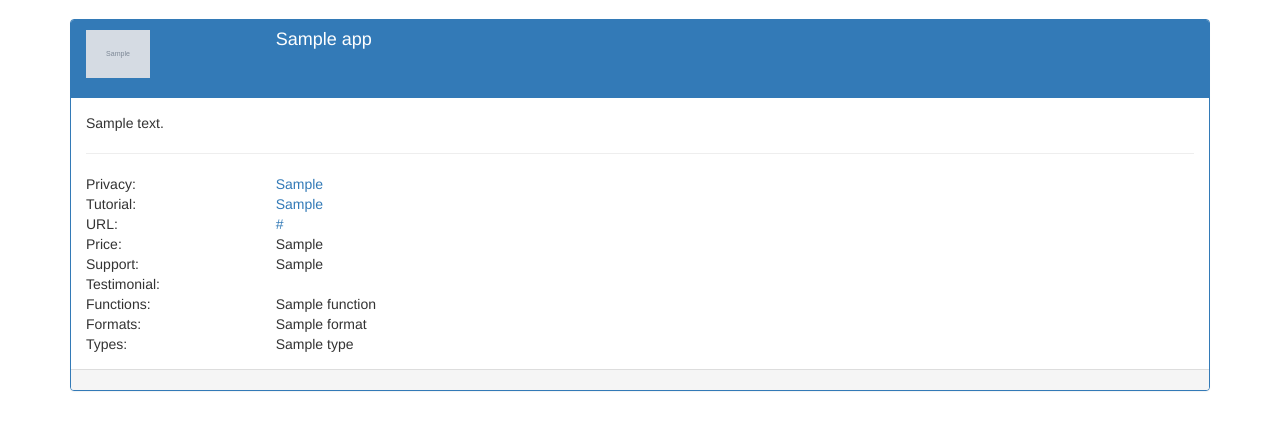
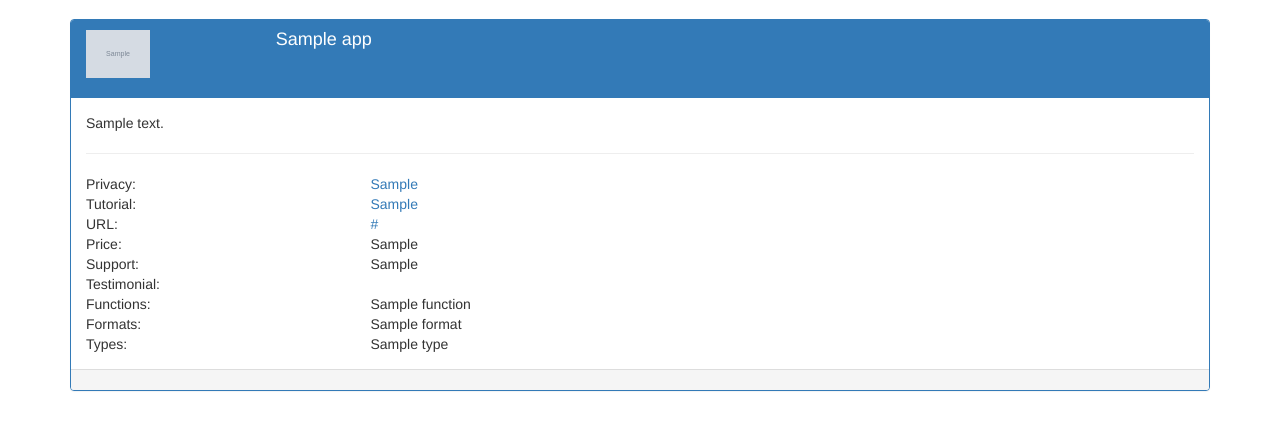
Before and after one commit to llcit/clt-pln, a Django app: page /app/1/ in a window 1280 px wide. Shown: the part 51-481 px from the top of the page. Run offline with Django 3.2, Linux system fonts and the light colour scheme; tables that the repository leaves empty hold one stand-in row (values such as "Sample post"); grey boxes marked "Sample" are stand-in pictures; some libraries are stand-ins or nearby versions.

Commit message:
Adjusted panel size with devices size.

```diff
--- a/pln/templates/pln/app.html
+++ b/pln/templates/pln/app.html
@@ -8,12 +8,12 @@
       <!-- panel header -->
       <div style="height: 78px;" class="panel-heading">
 	<div class="row">
-	  <div class="col-md-2">
+	  <div class="col-sm-2 col-xs-2">
 	    <a href="{{ item.url }}">
 	      <img class="img-responsive pln app icon" src="{{ item.icon }}" width="64" alt="App Icon N/A">
 	    </a>
 	  </div>
-	  <div class="col-md-10">
+	  <div class="col-sm-10 col-xs-10">
 	    <h4 class="media-heading">{{ item.name }}</h4>
 	  </div>
 	</div>
@@ -25,64 +25,64 @@
 	<hr>
 
 	<div class="row">
-	  <div class="col-md-2">
+	  <div class="col-sm-3 col-xs-3">
 	    Privacy:
 	  </div>
-	  <div class="col-md-10">
+	  <div class="col-sm-6 col-xs-6">
 	    <a href="{{ item.privacy }}">{{ item.privacy }}</a>
 	  </div>
 	</div>
 
 	<div class="row">
-	  <div class="col-md-2">
+	  <div class="col-sm-3 col-xs-3">
 	    Tutorial:
 	  </div>
-	  <div class="col-md-10">
+	  <div class="col-sm-6 col-xs-6">
 	    <a href="{{ item.tutorial }}">{{ item.tutorial }}</a>
 	  </div>
 	</div>
 
 	<div class="row">
-	  <div class="col-md-2">
+	  <div class="col-sm-3 col-xs-3">
 	    URL:
 	  </div>
-	  <div class="col-md-10">
+	  <div class="col-sm-6 col-xs-6">
 	    <a href="{{ item.url }}">{{ item.url }}</a>
 	  </div>
 	</div>
 
 	<div class="row">
-	  <div class="col-md-2">
+	  <div class="col-sm-3 col-xs-3">
 	    Price:
 	  </div>
-	  <div class="col-md-10">
+	  <div class="col-sm-6 col-xs-6">
 	    {{ item.price }}
 	  </div>
 	</div>
 
 	<div class="row">
-	  <div class="col-md-2">
+	  <div class="col-sm-3 col-xs-3">
 	    Support:
 	  </div>
-	  <div class="col-md-10">
+	  <div class="col-sm-6 col-xs-6">
 	    {{ item.support }}
 	  </div>
 	</div>
 
 	<div class="row">
-	  <div class="col-md-2">
+	  <div class="col-sm-3 col-xs-3">
 	    Testimonial:
 	  </div>
-	  <div class="col-md-10">
+	  <div class="col-sm-6 col-xs-6">
 	    {{ itme.testimonial }}
 	  </div>
 	</div>
 
 	<div class="row">
-	  <div class="col-md-2">
+	  <div class="col-sm-3 col-xs-3">
 	    Functions:
 	  </div>
-	  <div class="col-md-10">
+	  <div class="col-sm-6 col-xs-6">
 	    {% for function in item.functions.all %}
 	    {{ function }}
 	    {% if not forloop.last %},{% endif %}
@@ -91,10 +91,10 @@
 	</div>
 
 	<div class="row">
-	  <div class="col-md-2">
+	  <div class="col-sm-3 col-xs-3">
 	    Formats:
 	  </div>
-	  <div class="col-md-10">
+	  <div class="col-sm-6 col-xs-6">
 	    {% for format in item.formats.all %}
 	    {{ format }}
 	    {% if not forloop.last %},{% endif %}
@@ -103,10 +103,10 @@
 	</div>
 
 	<div class="row">
-	  <div class="col-md-2">
+	  <div class="col-sm-3 col-xs-3">
 	    Types:
 	  </div>
-	  <div class="col-md-10">
+	  <div class="col-sm-6 col-xs-6">
 	    {% for type in item.types.all %}
 	    {{ type }}
 	    {% if not forloop.last %},{% endif %}
```
Also changed, not shown: pln/templates/pln/apps.html (+21 -21 lines).
